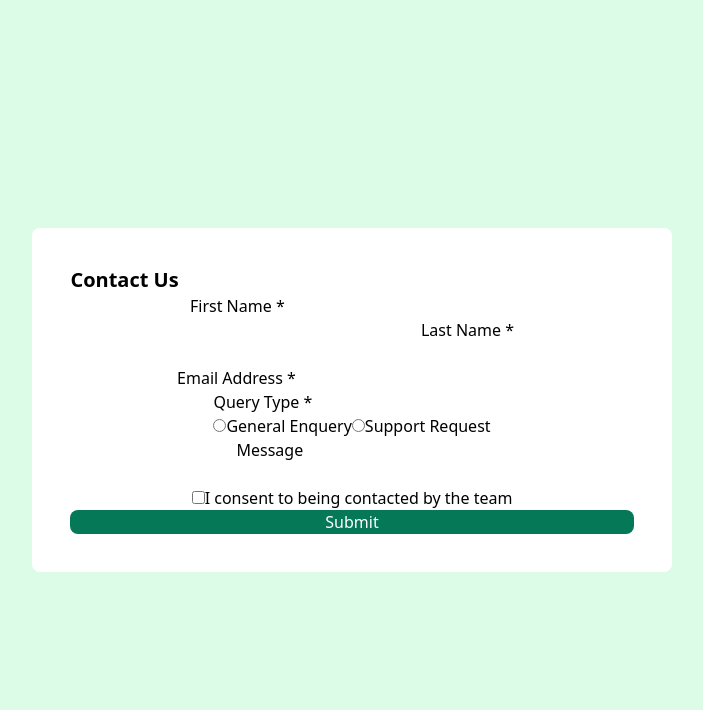
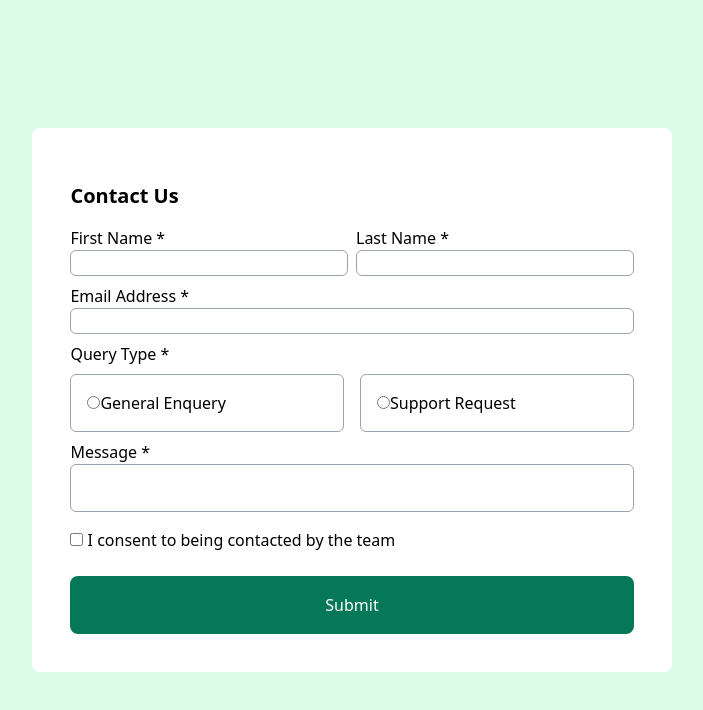
Before and after one commit to Parnia-mohammadi/React_Hook_Form, a React (Vite) app: page / in a window 1280 px wide. Shown: the top 710 px of the page, without its empty margins (288-991 px from the left). Built offline with nearby package versions, Linux system fonts and the light colour scheme.

Commit message:
form styles added

```diff
--- a/src/components/Form.jsx
+++ b/src/components/Form.jsx
@@ -2,34 +2,47 @@ function Form() {
   return (
     <div
       className="w-1/2 border-black border-solid border-1 rounded-lg
-     bg-white flex-col justify-center items-center p-[3%]"
+     bg-white flex-col justify-center items-center p-[3%] gap-y-4"
     >
-      <h1 className="text-xl font-bold">Contact Us </h1>
-      <form id="form" className="flex flex-col justify-center items-center">
-        <div>
+      <h1 className="text-xl font-bold my-4">Contact Us </h1>
+      <form id="form" className="flex flex-wrap gap-x-2 gap-y-2 ">
+        {/* FirstName */}
+        <div className="flex-1 w-full">
           <label htmlFor="name">First Name *</label>
           <br />
           <input
             required
             type="text"
             id="name"
-            className="border-black border-1 border-solid rounded-md"
+            className="w-full border-gray-400 border-[1px] border-solid rounded-md"
           />
+        </div>
+        {/* LastName */}
+        <div className="flex-1 w-full">
           <label htmlFor="lastName">Last Name *</label>
           <br />
           <input
             required
             type="text"
             id="lastName"
-            className="w-1/2 border-black border-1 border-solid rounded-md"
+            className="w-full border-gray-400 border-[1px] border-solid rounded-md"
           />
         </div>
-        <div>
+        {/* email */}
+        <div className=" w-full">
           <label htmlFor="email">Email Address *</label>
-          <input required type="email" name="Email" id="email" />
+          <input
+            required
+            type="email"
+            name="Email"
+            id="email"
+            className="w-full border-gray-400 border-[1px] border-solid rounded-md"
+          />
         </div>
-        <div>
-          <p>Query Type *</p>
+        {/* query */}
+        <p className=" w-full">Query Type *</p>
+        <div className="flex flex-row justify-start items-center flex-nowrap flex-1 gap-x-4">
+          <div className="w-1/2 border-[1px] border-gray-400 border-solid rounded-md p-4">
             <input
               required
               type="radio"
@@ -38,25 +51,36 @@ function Form() {
               value="General Enquery"
             />
             <label htmlFor="general">General Enquery</label>
+          </div>
+          <div className="w-1/2 border-[1px] border-gray-400 border-solid rounded-md p-4">
             <input required type="radio" name="query" id="support" />
             <label htmlFor="support">Support Request</label>
           </div>
-        <div>
-          <label htmlFor="message">Message</label>
+        </div>
+        {/* Message */}
+        <div className=" w-full mb-4">
+          <label htmlFor="message">Message *</label>
           <br />
-          <input required type="text" name="message" id="message" />
+          <input
+            required
+            type="text"
+            name="message"
+            id="message"
+            className="border-gray-400 border-[1px] border-solid rounded-md h-full w-full"
+          />
         </div>
-        <div>
+        {/* checkbox */}
+        <div className=" w-full my-4">
           <input required type="checkbox" name="consent" id="consent" />
           <label htmlFor="consent">
-            I consent to being contacted by the team
+            <span> I consent to being contacted by the team</span>
           </label>
         </div>
         <input
           required
           type="submit"
           value="Submit"
-          className="bg-emerald-700 text-white w-full rounded-lg"
+          className="bg-emerald-700 text-white w-full rounded-lg py-[3%]"
         />
       </form>
     </div>
--- a/src/index.css
+++ b/src/index.css
@@ -6,6 +6,5 @@
   body {
     @apply bg-green-100;
     @apply h-full;
-    @apply flex-col justify-center items-center;
   }
 }
```
Lines whose indentation alone changed are shown as unchanged.
